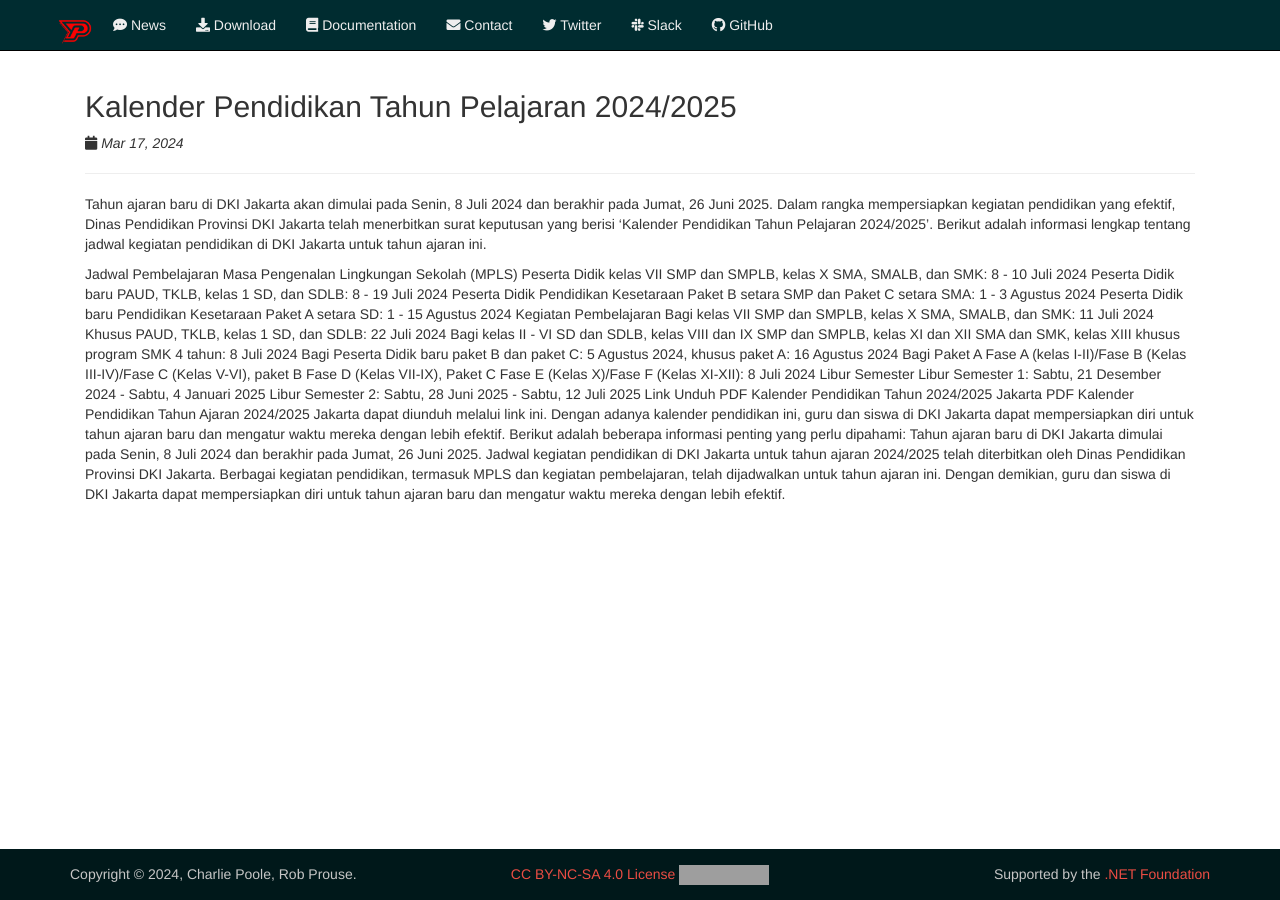
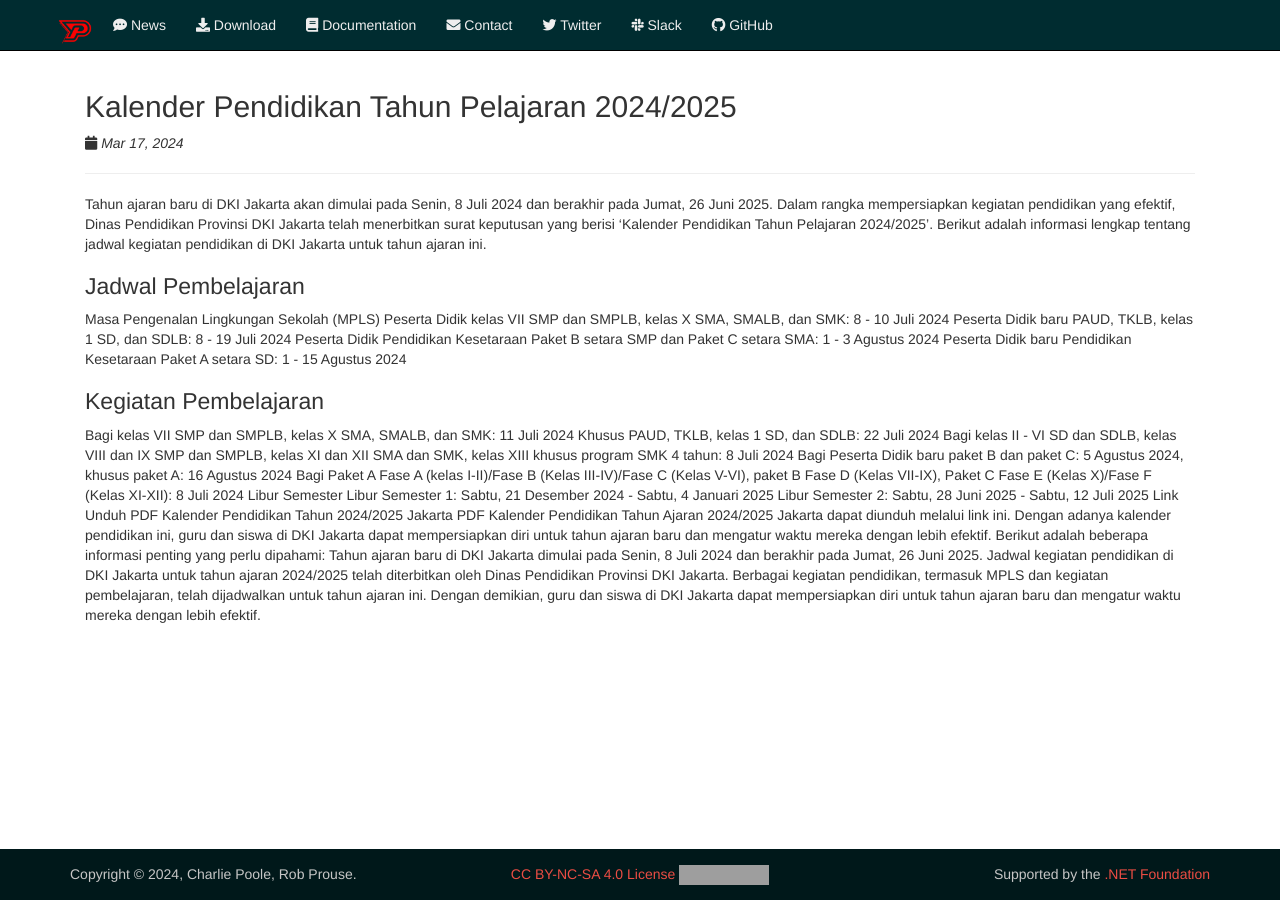
Before and after one commit to games-online-free/webtes, a Jekyll site: the page built from _posts/2024-03-17-kalender-pendidikan-tahun-pelajaran.md, in a window 1280 px wide. Built offline with Jekyll 4.4.1, drawn with Linux system fonts in a browser that asks for light colours; nearby versions of some CDN libraries; grey boxes are pictures that could not be loaded.

```diff
--- a/_posts/2024-03-17-kalender-pendidikan-tahun-pelajaran.md
+++ b/_posts/2024-03-17-kalender-pendidikan-tahun-pelajaran.md
@@ -6,13 +6,13 @@ categories: news
 ---
 Tahun ajaran baru di DKI Jakarta akan dimulai pada Senin, 8 Juli 2024 dan berakhir pada Jumat, 26 Juni 2025. Dalam rangka mempersiapkan kegiatan pendidikan yang efektif, Dinas Pendidikan Provinsi DKI Jakarta telah menerbitkan surat keputusan yang berisi 'Kalender Pendidikan Tahun Pelajaran 2024/2025'. Berikut adalah informasi lengkap tentang jadwal kegiatan pendidikan di DKI Jakarta untuk tahun ajaran ini.
 
-Jadwal Pembelajaran
+## Jadwal Pembelajaran
 Masa Pengenalan Lingkungan Sekolah (MPLS)
 Peserta Didik kelas VII SMP dan SMPLB, kelas X SMA, SMALB, dan SMK: 8 - 10 Juli 2024
 Peserta Didik baru PAUD, TKLB, kelas 1 SD, dan SDLB: 8 - 19 Juli 2024
 Peserta Didik Pendidikan Kesetaraan Paket B setara SMP dan Paket C setara SMA: 1 - 3 Agustus 2024
 Peserta Didik baru Pendidikan Kesetaraan Paket A setara SD: 1 - 15 Agustus 2024
-Kegiatan Pembelajaran
+## Kegiatan Pembelajaran
 Bagi kelas VII SMP dan SMPLB, kelas X SMA, SMALB, dan SMK: 11 Juli 2024
 Khusus PAUD, TKLB, kelas 1 SD, dan SDLB: 22 Juli 2024
 Bagi kelas II - VI SD dan SDLB, kelas VIII dan IX SMP dan SMPLB, kelas XI dan XII SMA dan SMK, kelas XIII khusus program SMK 4 tahun: 8 Juli 2024
```
